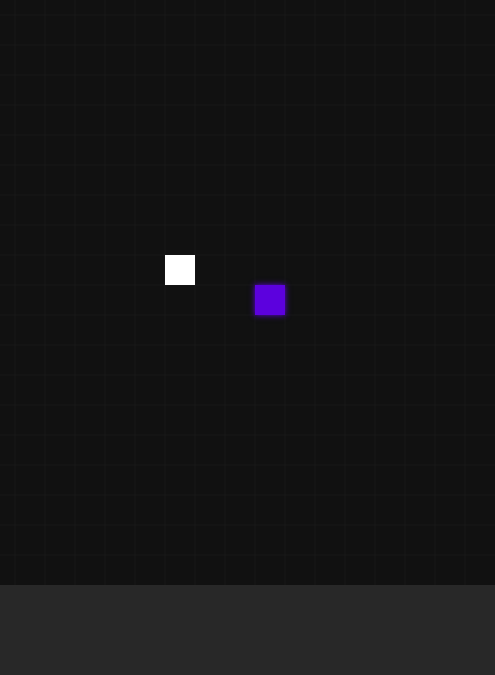
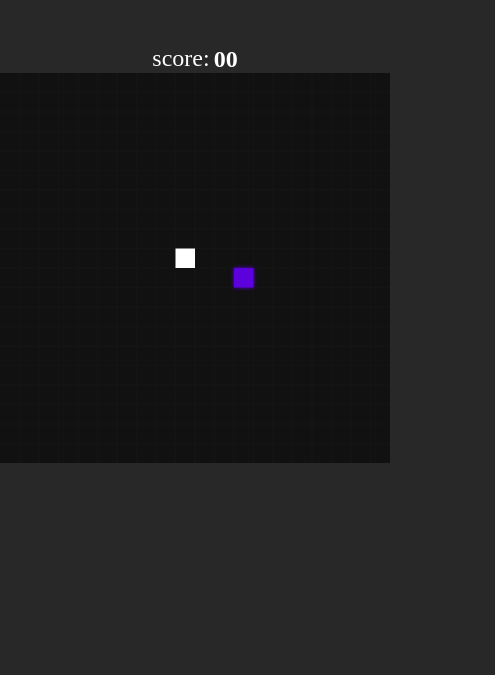
Before and after one commit to anyeleventura/snake-game, a plain HTML site: page index.html in a window 390 px wide. Shown: the part 169-844 px from the top of the page, 495 px wide, since content can reach past the window. Drawn offline with Linux system fonts and the light colour scheme.

Commit message:
inicia versão para dispositivos móveis

```diff
--- a/css/style.css
+++ b/css/style.css
@@ -16,6 +16,7 @@ body{
 
 canvas {
     background-color: #111;
+    max-width: 100%;
 }
 
 .score {
@@ -64,3 +65,29 @@ canvas {
     justify-content: center;
     cursor: pointer;
 }
+
+@media screen and (max-width: 768px) {
+    .score {
+        font-size: 1.5rem;
+        flex-direction: row;
+    }
+
+    .score-value {
+        font-size: 1.5rem;
+        display: flex;
+        margin-top: 3px;
+        margin-left: 4px;
+    }
+
+    .game-over {
+        font-size: 2rem;
+    }
+
+    .final-score {
+        font-size: 1.2rem;
+    }
+
+    .btn-play {
+        font-size: 0.9rem;
+    }
+}
--- a/js/scripts.js
+++ b/js/scripts.js
@@ -40,6 +40,7 @@ const food = {
 };
 
 let direction, loopId;
+let isGameOver = false;
 
 const drawFood = () => {
     const {x, y, color} = food;
@@ -90,15 +91,15 @@ const drawGrid = () => {
     ctx.lineWidth = 1;
     ctx.strokeStyle = '#191919';
 
-    for(let i = 30; i < canvas.width; i += 30) {
+    for(let i = size; i < canvas.width; i += size) {
         ctx.beginPath();
         ctx.lineTo(i, 0);
-        ctx.lineTo(i, 600);
+        ctx.lineTo(i, canvas.width);
         ctx.stroke();
 
         ctx.beginPath();
         ctx.lineTo(0, i);
-        ctx.lineTo(600, i);
+        ctx.lineTo(canvas.width, i);
         ctx.stroke();
     }
 };
@@ -141,6 +142,8 @@ const checkCollision = () => {
 };
 
 const gameOver = () => {
+    isGameOver = true;
+
     direction = undefined;
 
     menu.style.display = 'flex';
@@ -149,9 +152,10 @@ const gameOver = () => {
 };
 
 const gameLoop = () => {
+    if(isGameOver === false){
         clearInterval(loopId);
 
-    ctx.clearRect(0, 0, 600, 600);
+        ctx.clearRect(0, 0, canvas.width, canvas.width);
 
         drawGrid();
         drawFood();
@@ -163,6 +167,9 @@ const gameLoop = () => {
         loopId = setTimeout(() => {
             gameLoop();
         }, 300)
+    }else {
+        return;
+    };
 };
 
 gameLoop();
@@ -185,4 +192,8 @@ buttonPlay.addEventListener("click", () => {
     canvas.style.filter = 'none';
 
     snake = [{ x: 270, y: 270 }];
+
+    isGameOver = false;
+
+    gameLoop();
 });
```
Lines whose indentation alone changed are shown as unchanged.
